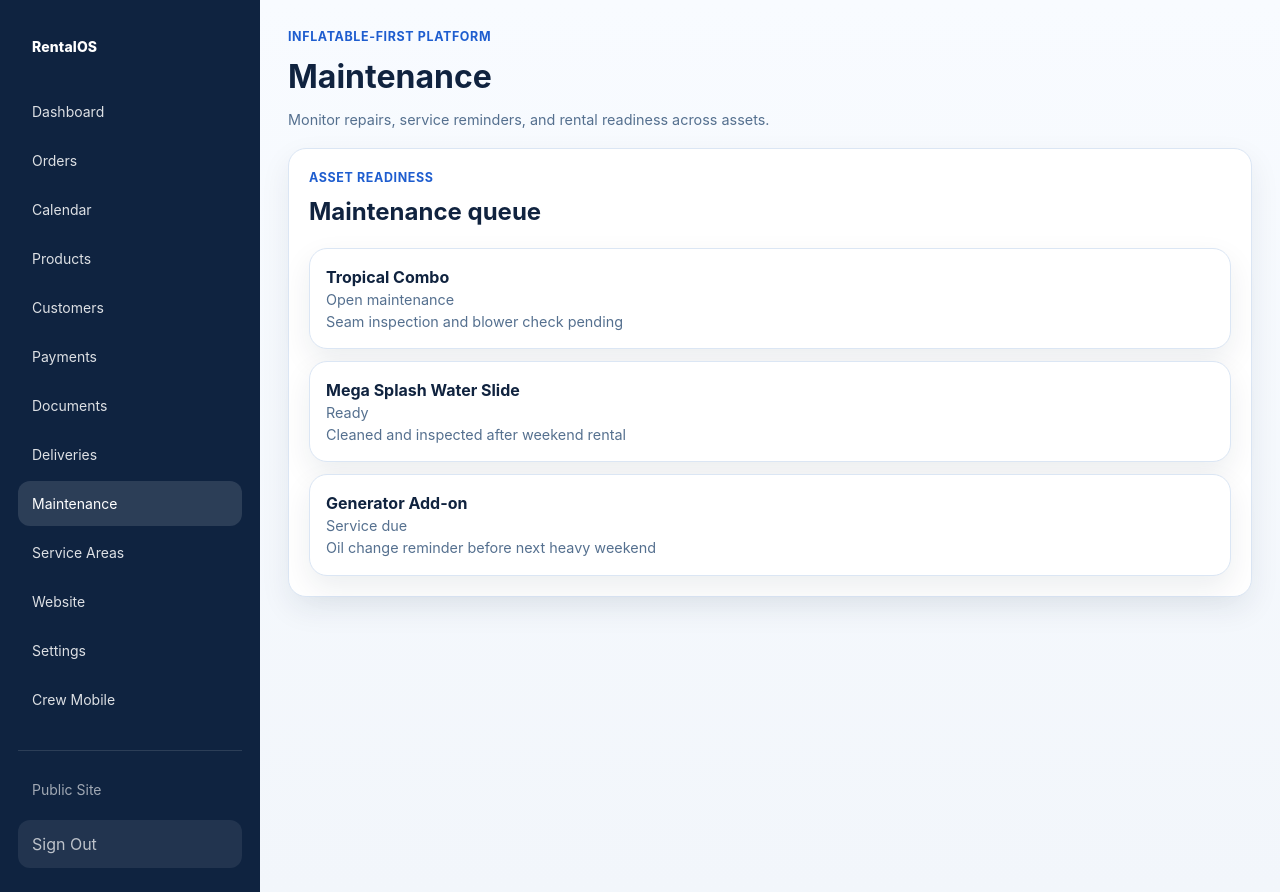
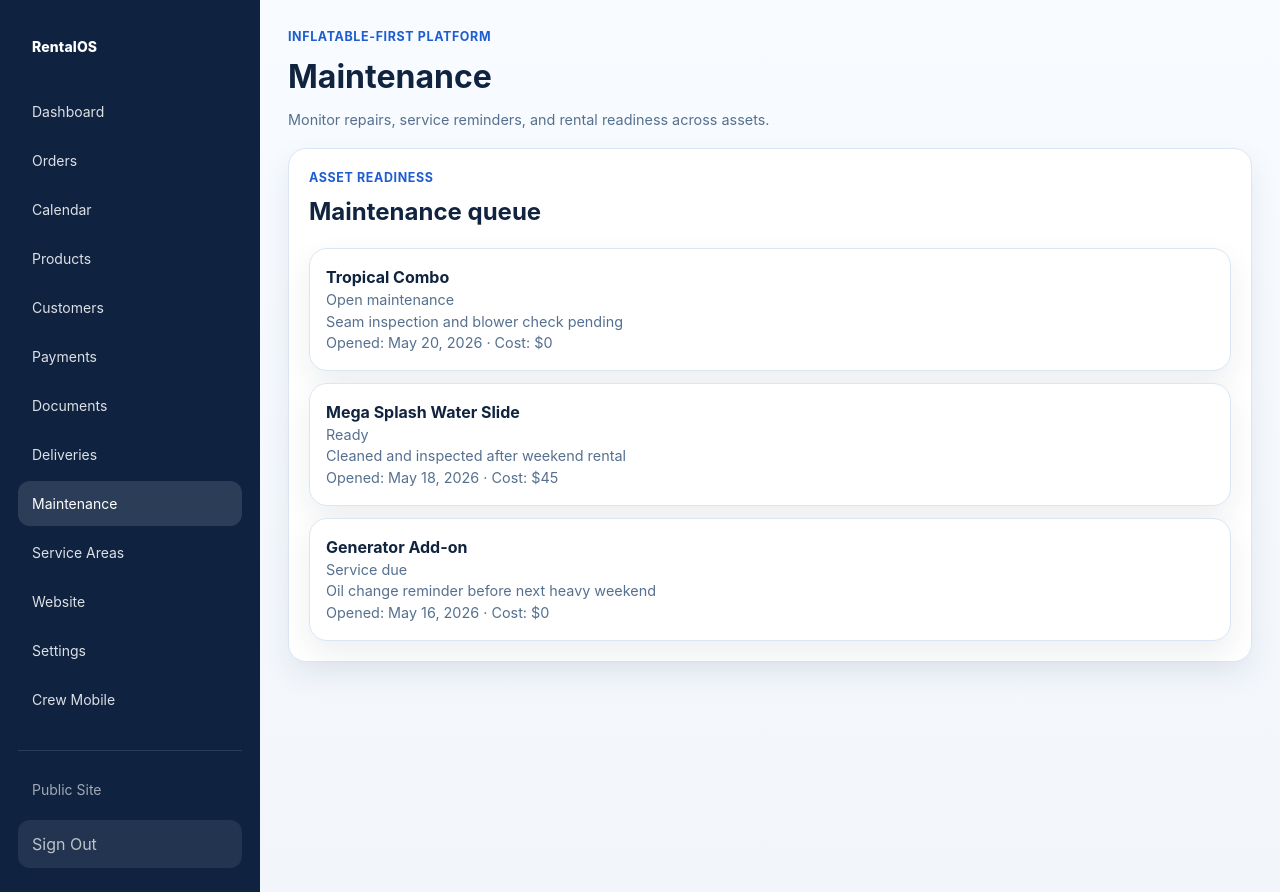
Before and after one commit to kkoly10/rental-software, a Next.js app: page /dashboard/maintenance in a window 1280 px wide. Built offline with nearby package versions, Linux system fonts and the light colour scheme; no server answers.

Commit message:
Update page.tsx

```diff
--- a/app/dashboard/maintenance/page.tsx
+++ b/app/dashboard/maintenance/page.tsx
@@ -1,24 +1,9 @@
 import { DashboardShell } from "@/components/layout/dashboard-shell";
+import { getMaintenanceRecords } from "@/lib/data/maintenance";
 
-const records = [
-  {
-    name: "Tropical Combo",
-    status: "Open maintenance",
-    note: "Seam inspection and blower check pending",
-  },
-  {
-    name: "Mega Splash Water Slide",
-    status: "Ready",
-    note: "Cleaned and inspected after weekend rental",
-  },
-  {
-    name: "Generator Add-on",
-    status: "Service due",
-    note: "Oil change reminder before next heavy weekend",
-  },
-];
+export default async function MaintenancePage() {
+  const records = await getMaintenanceRecords();
 
-export default function MaintenancePage() {
   return (
     <DashboardShell
       title="Maintenance"
@@ -31,12 +16,16 @@ export default function MaintenancePage() {
             <h2 style={{ margin: "6px 0 0" }}>Maintenance queue</h2>
           </div>
         </div>
+
         <div className="list">
           {records.map((record) => (
-            <article key={record.name} className="order-card">
+            <article key={record.id} className="order-card">
               <strong>{record.name}</strong>
               <div className="muted">{record.status}</div>
               <div className="muted">{record.note}</div>
+              <div className="muted">
+                Opened: {record.openedAt} · Cost: {record.costLabel}
+              </div>
             </article>
           ))}
         </div>
```
